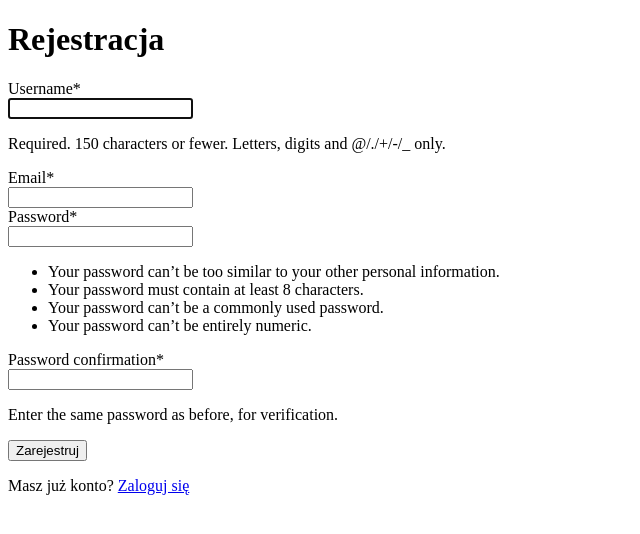
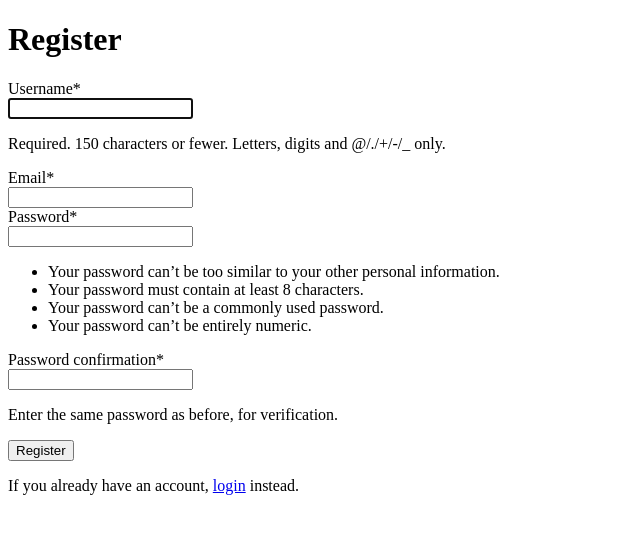
Before and after one commit to demono10000/Projekt-sklep, a Django app: page /register/ in a window 1280 px wide. Shown: the top 534 px of the page, without its empty margins (0-640 px from the left). Run offline with Django 4.2, Linux system fonts and the light colour scheme; some libraries are stand-ins or nearby versions.

Commit message:
Zmiana języka formularza na jezyk angielski

```diff
--- a/main/templates/main/register.html
+++ b/main/templates/main/register.html
@@ -6,13 +6,13 @@
 
 <!--Register-->
 <div class="container py-5">
-    <h1>Rejestracja</h1>
+    <h1>Register</h1>
     <form method="POST">
         {% csrf_token %}
         {{ register_form|crispy }}
-        <button class="btn btn-primary" type="submit">Zarejestruj</button>
+        <button class="btn btn-primary" type="submit">Register</button>
     </form>
-    <p class="text-center">Masz już konto? <a href="/login">Zaloguj się</a></p>
+    <p class="text-center">If you already have an account, <a href="/login">login</a> instead.</p>
 </div>
 
 {% endblock %}
```
